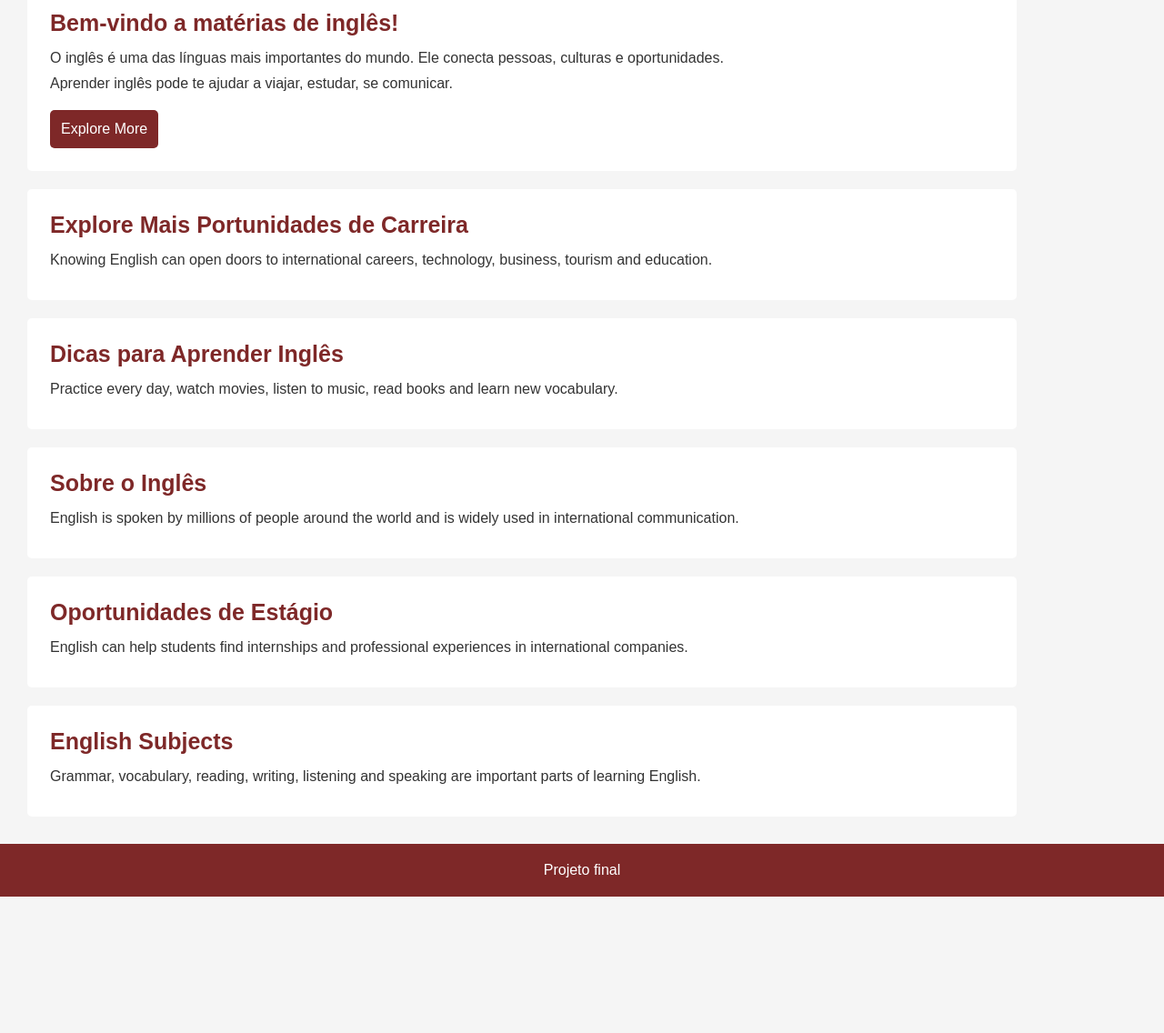
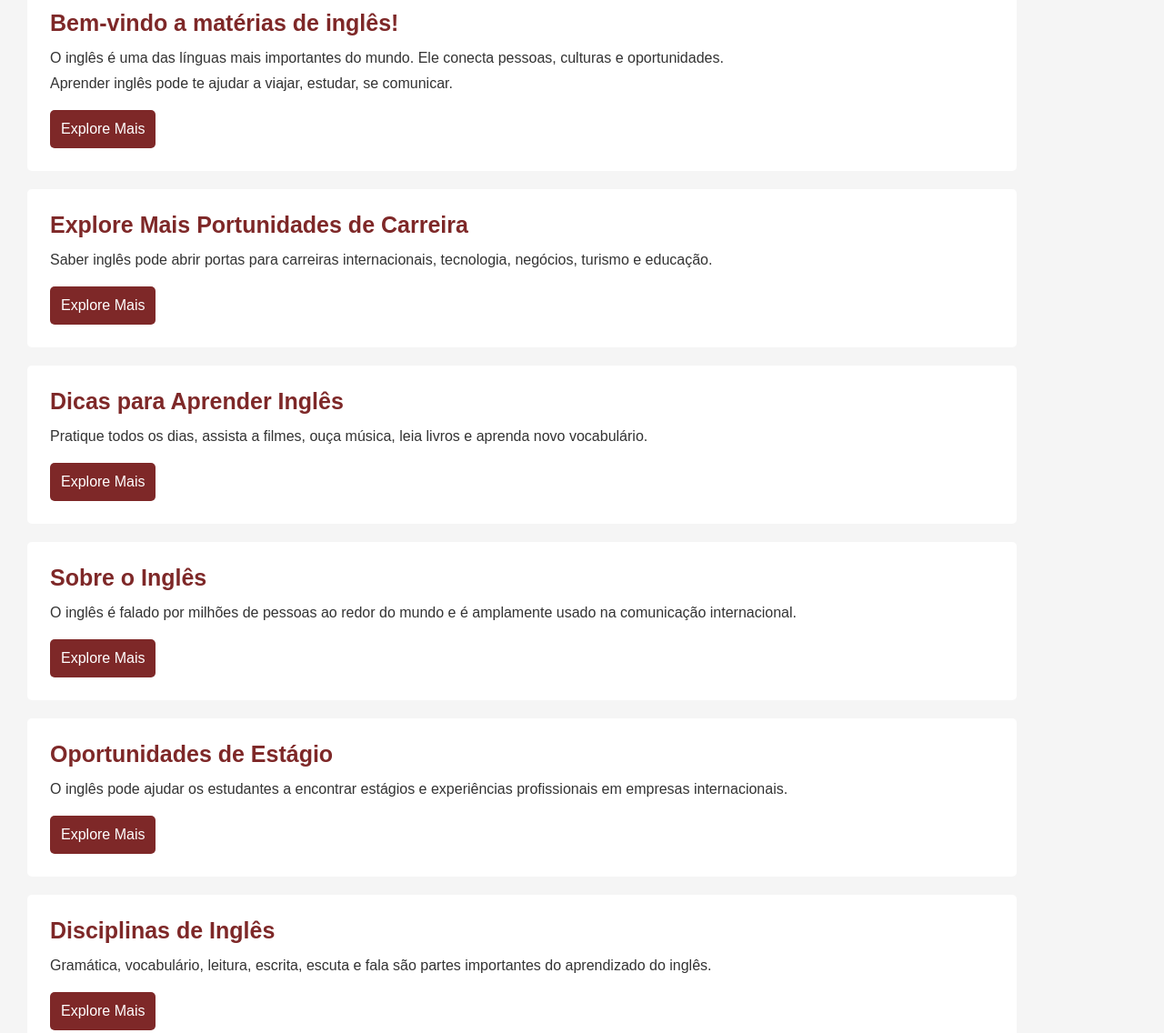
Before and after one commit to pktaldi/projeto-final, a plain HTML site: page pages/intro-ingles.html in a window 1280 px wide. Shown: the part 280-1416 px from the top of the page at 91% size. Before the commit the page ends 1266 px from the top, so only its background shows below. Drawn offline with Linux system fonts and the light colour scheme.

Commit message:
Feat: padronização da introdução de inglês

```diff
--- a/pages/intro-ingles.html
+++ b/pages/intro-ingles.html
@@ -27,31 +27,39 @@
             <h2>Bem-vindo a matérias de inglês!</h2>
             <p> O inglês é uma das línguas mais importantes do mundo. Ele conecta pessoas, culturas e oportunidades. </p>
             <p>  Aprender inglês pode te ajudar a viajar, estudar, se comunicar. </p>
-            <a href="#sobre" class="botao">Explore More</a>
+            <a href="#sobre" class="botao">Explore Mais</a>
         </section>
         <section id="carreiras">
             <h2>Explore Mais Portunidades de Carreira</h2>
-            <p>Knowing English can open doors to international careers, technology, business, tourism and education. </p>
+            <p>Saber inglês pode abrir portas para carreiras internacionais, tecnologia, negócios, turismo e educação.</p>
+                        <a href="#sobre" class="botao">Explore Mais</a>
+
         </section>
         <section id="dicas">
             <h2>Dicas para Aprender Inglês</h2>
-            <p> Practice every day, watch movies, listen to music, read books and learn new vocabulary. </p>
+            <p>Pratique todos os dias, assista a filmes, ouça música, leia livros e aprenda novo vocabulário. </p>
+                        <a href="#sobre" class="botao">Explore Mais</a>
+
         </section>
         <section id="sobre">
             <h2>Sobre o Inglês</h2>
-            <p>English is spoken by millions of people around the world and is widely used in international communication.
-            </p>
+            <p>O inglês é falado por milhões de pessoas ao redor do mundo e é amplamente usado na comunicação internacional.</p>
+                        <a href="#sobre" class="botao">Explore Mais</a>
+
         </section>
         <section id="estagio">
             <h2>Oportunidades de Estágio</h2>
-            <p>English can help students find internships and professional experiences in international companies.
-            </p>
+            <p>O inglês pode ajudar os estudantes a encontrar estágios e experiências profissionais em empresas internacionais.</p>
+                        <a href="#sobre" class="botao">Explore Mais</a>
+
         </section>
         <section id="disciplinas">
 
-            <h2>English Subjects</h2>
+            <h2>Disciplinas de Inglês</h2>
 
-            <p>  Grammar, vocabulary, reading, writing, listening and speaking are important parts of learning English.</p>
+            <p>Gramática, vocabulário, leitura, escrita, escuta e fala são partes importantes do aprendizado do inglês.</p>
+                        <a href="#sobre" class="botao">Explore Mais</a>
+
     </section>
     </main>
     <footer>
```
